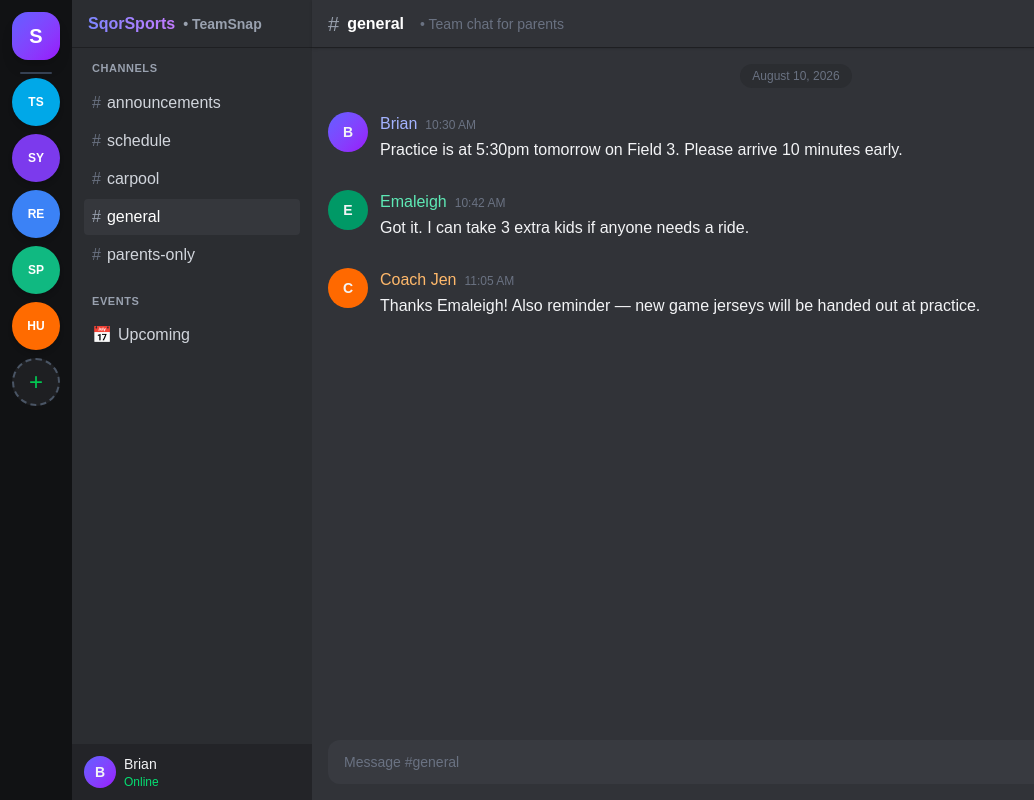
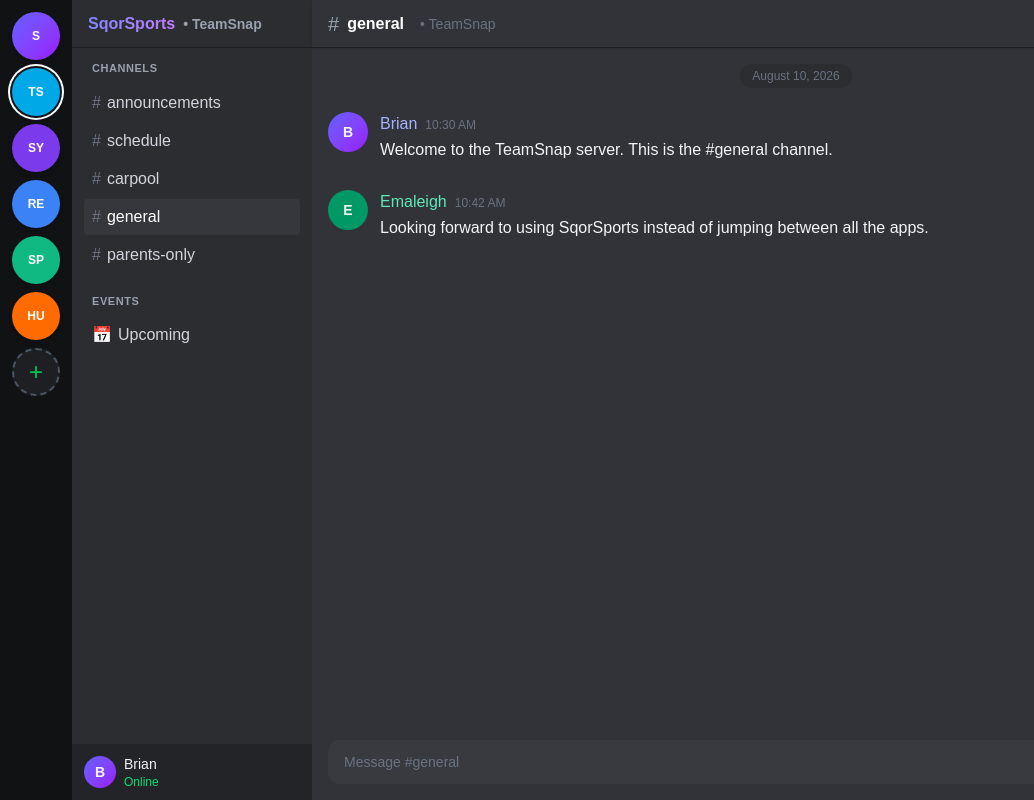
Before and after one commit to BriWilhite/sqorsports, a Next.js app: page / in a window 1280 px wide. Shown: the whole page, without its empty margins (0-1034 px from the left). Built offline with nearby package versions, Linux system fonts and the light colour scheme.

Commit message:
Make servers clickable with dynamic channels

```diff
--- a/app/page.tsx
+++ b/app/page.tsx
@@ -1,39 +1,81 @@
+"use client"
+
+import { useState } from "react"
+
+const servers = [
+  {
+    id: "sqorsports",
+    name: "SqorSports",
+    short: "S",
+    color: "bg-gradient-to-br from-indigo-500 to-purple-600",
+    channels: ["announcements", "schedule", "carpool", "general", "parents-only"],
+  },
+  {
+    id: "teamsnap",
+    name: "TeamSnap",
+    short: "TS",
+    color: "bg-[#00a8e8]",
+    channels: ["announcements", "schedule", "carpool", "general", "parents-only"],
+  },
+  {
+    id: "sportsyou",
+    name: "SportsYou",
+    short: "SY",
+    color: "bg-[#7c3aed]",
+    channels: ["announcements", "schedule", "chat", "general"],
+  },
+  {
+    id: "remind",
+    name: "Remind",
+    short: "RE",
+    color: "bg-[#3b82f6]",
+    channels: ["announcements", "class-updates", "general"],
+  },
+  {
+    id: "sprocket",
+    name: "Sprocket Sports",
+    short: "SP",
+    color: "bg-[#10b981]",
+    channels: ["announcements", "schedule", "photos", "general"],
+  },
+  {
+    id: "hudl",
+    name: "Hudl",
+    short: "HU",
+    color: "bg-[#ff6b00]",
+    channels: ["announcements", "film-review", "schedule", "general"],
+  },
+]
+
 export default function Home() {
+  const [activeServerId, setActiveServerId] = useState("teamsnap")
+  const [activeChannel, setActiveChannel] = useState("general")
+
+  const activeServer = servers.find((s) => s.id === activeServerId) || servers[1]
+
   return (
     <div className="flex h-screen bg-[#1e1f22] text-gray-100 overflow-hidden">
       {/* Servers Sidebar */}
       <div className="w-[72px] bg-[#111214] flex flex-col items-center py-3 space-y-2 flex-shrink-0">
-        {/* SqorSports Home */}
-        <div className="w-12 h-12 rounded-2xl bg-gradient-to-br from-indigo-500 to-purple-600 flex items-center justify-center text-white text-xl font-black cursor-pointer hover:rounded-xl transition-all duration-200 shadow-lg">
-          S
-        </div>
-
-        <div className="w-8 h-[2px] bg-gray-700 rounded-full my-1"></div>
-
-        {/* TeamSnap */}
-        <div className="w-12 h-12 rounded-full bg-[#00a8e8] flex items-center justify-center text-white text-xs font-bold cursor-pointer hover:rounded-2xl transition-all duration-200 shadow-md" title="TeamSnap">
-          TS
-        </div>
-
-        {/* SportsYou */}
-        <div className="w-12 h-12 rounded-full bg-[#7c3aed] flex items-center justify-center text-white text-xs font-bold cursor-pointer hover:rounded-2xl transition-all duration-200 shadow-md" title="SportsYou">
-          SY
-        </div>
-
-        {/* Remind */}
-        <div className="w-12 h-12 rounded-full bg-[#3b82f6] flex items-center justify-center text-white text-xs font-bold cursor-pointer hover:rounded-2xl transition-all duration-200 shadow-md" title="Remind">
-          RE
-        </div>
-
-        {/* Sprocket */}
-        <div className="w-12 h-12 rounded-full bg-[#10b981] flex items-center justify-center text-white text-xs font-bold cursor-pointer hover:rounded-2xl transition-all duration-200 shadow-md" title="Sprocket Sports">
-          SP
-        </div>
-
-        {/* Hudl */}
-        <div className="w-12 h-12 rounded-full bg-[#ff6b00] flex items-center justify-center text-white text-xs font-bold cursor-pointer hover:rounded-2xl transition-all duration-200 shadow-md" title="Hudl">
-          HU
-        </div>
+        {servers.map((server) => (
+          <div
+            key={server.id}
+            onClick={() => {
+              setActiveServerId(server.id)
+              setActiveChannel("general")
+            }}
+            className={`w-12 h-12 rounded-full flex items-center justify-center text-white text-xs font-bold cursor-pointer transition-all duration-200 shadow-md ${
+              server.color
+            } ${
+              activeServerId === server.id
+                ? "rounded-2xl ring-2 ring-white ring-offset-2 ring-offset-[#111214]"
+                : "hover:rounded-2xl"
+            }`}
+            title={server.name}
+          >
+            {server.short}
+          </div>
+        ))}
 
         {/* Add Server */}
         <div className="w-12 h-12 rounded-full bg-[#1e1f22] border-2 border-dashed border-gray-600 flex items-center justify-center text-2xl text-green-500 cursor-pointer hover:rounded-2xl hover:bg-green-500 hover:text-white hover:border-green-500 transition-all duration-200">
@@ -47,7 +89,7 @@
           <span className="bg-gradient-to-r from-indigo-400 to-purple-400 bg-clip-text text-transparent font-bold">
             SqorSports
           </span>
-          <span className="ml-2 text-gray-400 text-sm">• TeamSnap</span>
+          <span className="ml-2 text-gray-400 text-sm">• {activeServer.name}</span>
         </div>
 
         <div className="flex-1 overflow-y-auto p-3">
@@ -56,26 +98,20 @@
           </div>
 
           <div className="space-y-0.5">
-            <div className="flex items-center px-2 py-1.5 rounded hover:bg-[#35373c] cursor-pointer text-gray-300 group">
-              <span className="text-gray-500 mr-1.5 group-hover:text-gray-300">#</span>
-              announcements
-            </div>
-            <div className="flex items-center px-2 py-1.5 rounded hover:bg-[#35373c] cursor-pointer text-gray-300 group">
-              <span className="text-gray-500 mr-1.5 group-hover:text-gray-300">#</span>
-              schedule
-            </div>
-            <div className="flex items-center px-2 py-1.5 rounded hover:bg-[#35373c] cursor-pointer text-gray-300 group">
-              <span className="text-gray-500 mr-1.5 group-hover:text-gray-300">#</span>
-              carpool
-            </div>
-            <div className="flex items-center px-2 py-1.5 rounded bg-[#35373c] cursor-pointer text-white">
-              <span className="text-gray-400 mr-1.5">#</span>
-              general
-            </div>
-            <div className="flex items-center px-2 py-1.5 rounded hover:bg-[#35373c] cursor-pointer text-gray-300 group">
-              <span className="text-gray-500 mr-1.5 group-hover:text-gray-300">#</span>
-              parents-only
-            </div>
+            {activeServer.channels.map((channel) => (
+              <div
+                key={channel}
+                onClick={() => setActiveChannel(channel)}
+                className={`flex items-center px-2 py-1.5 rounded cursor-pointer group ${
+                  activeChannel === channel
+                    ? "bg-[#35373c] text-white"
+                    : "hover:bg-[#35373c] text-gray-300"
+                }`}
+              >
+                <span className="text-gray-500 mr-1.5 group-hover:text-gray-300">#</span>
+                {channel}
+              </div>
+            ))}
           </div>
 
           <div className="text-[11px] font-semibold text-gray-400 uppercase tracking-wider px-2 mb-2 mt-5">
@@ -106,8 +142,8 @@
         {/* Channel header */}
         <div className="h-12 px-4 flex items-center border-b border-[#1e1f22] shadow-sm gap-2">
           <span className="text-gray-400 text-xl">#</span>
-          <span className="font-semibold text-white">general</span>
-          <span className="text-gray-500 text-sm ml-2">• Team chat for parents</span>
+          <span className="font-semibold text-white">{activeChannel}</span>
+          <span className="text-gray-500 text-sm ml-2">• {activeServer.name}</span>
         </div>
 
         {/* Messages */}
@@ -118,7 +154,6 @@
             </span>
           </div>
 
-          {/* Message 1 */}
           <div className="flex gap-3 hover:bg-[#2e3035] -mx-2 px-2 py-1 rounded">
             <div className="w-10 h-10 rounded-full bg-gradient-to-br from-indigo-500 to-purple-600 flex items-center justify-center text-sm font-bold flex-shrink-0">
               B
@@ -129,12 +164,11 @@
                 <span className="text-xs text-gray-500">10:30 AM</span>
               </div>
               <p className="text-gray-100 mt-0.5">
-                Practice is at 5:30pm tomorrow on Field 3. Please arrive 10 minutes early.
+                Welcome to the {activeServer.name} server. This is the #{activeChannel} channel.
               </p>
             </div>
           </div>
 
-          {/* Message 2 */}
           <div className="flex gap-3 hover:bg-[#2e3035] -mx-2 px-2 py-1 rounded">
             <div className="w-10 h-10 rounded-full bg-emerald-600 flex items-center justify-center text-sm font-bold flex-shrink-0">
               E
@@ -145,23 +179,7 @@
                 <span className="text-xs text-gray-500">10:42 AM</span>
               </div>
               <p className="text-gray-100 mt-0.5">
-                Got it. I can take 3 extra kids if anyone needs a ride.
-              </p>
-            </div>
-          </div>
-
-          {/* Message 3 */}
-          <div className="flex gap-3 hover:bg-[#2e3035] -mx-2 px-2 py-1 rounded">
-            <div className="w-10 h-10 rounded-full bg-orange-500 flex items-center justify-center text-sm font-bold flex-shrink-0">
-              C
-            </div>
-            <div>
-              <div className="flex items-baseline gap-2">
-                <span className="font-medium text-orange-300">Coach Jen</span>
-                <span className="text-xs text-gray-500">11:05 AM</span>
-              </div>
-              <p className="text-gray-100 mt-0.5">
-                Thanks Emaleigh! Also reminder — new game jerseys will be handed out at practice.
+                Looking forward to using SqorSports instead of jumping between all the apps.
               </p>
             </div>
           </div>
@@ -172,7 +190,7 @@
           <div className="bg-[#383a40] rounded-xl px-4 py-3 flex items-center gap-3">
             <input
               type="text"
-              placeholder="Message #general"
+              placeholder={`Message #${activeChannel}`}
               className="bg-transparent w-full text-sm focus:outline-none placeholder-gray-500 text-gray-100"
             />
           </div>
```
